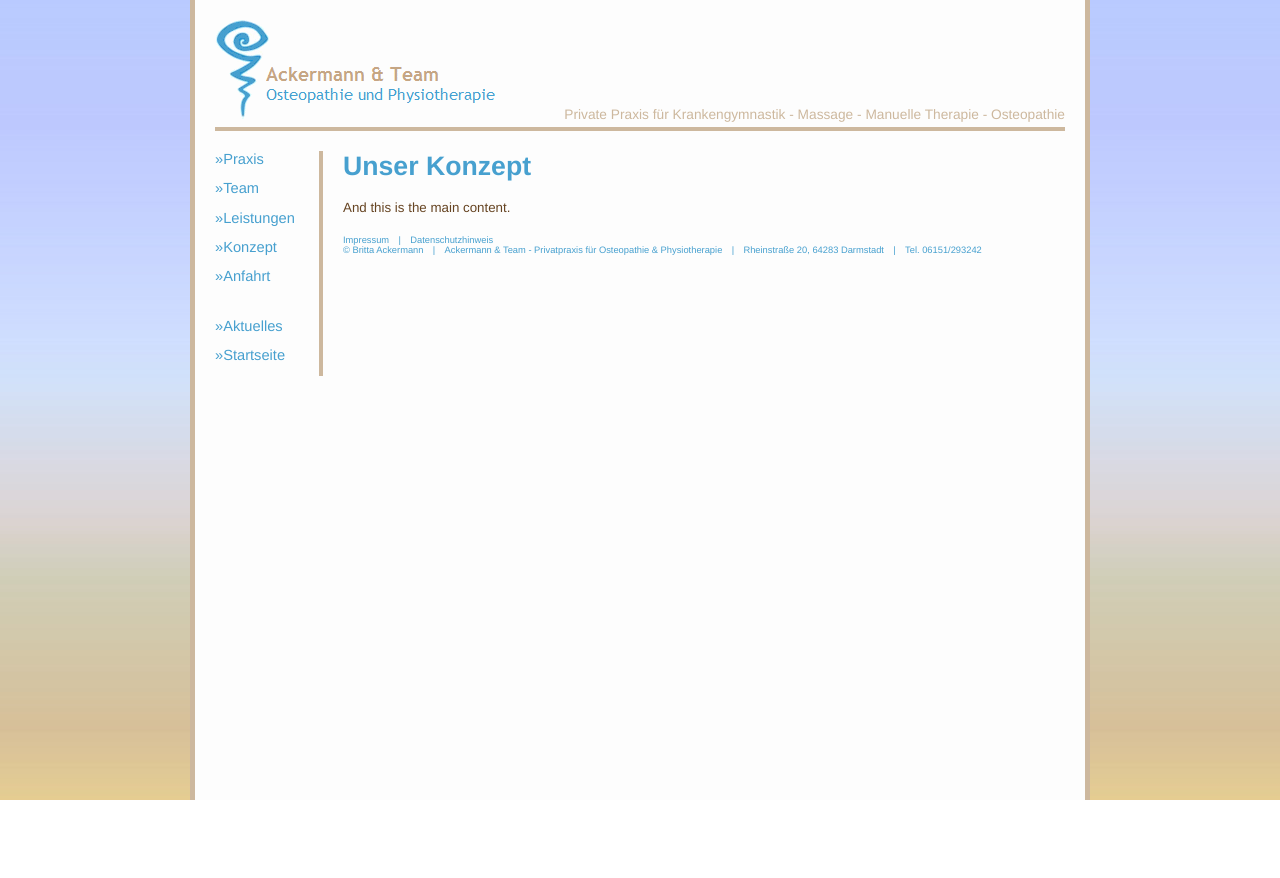
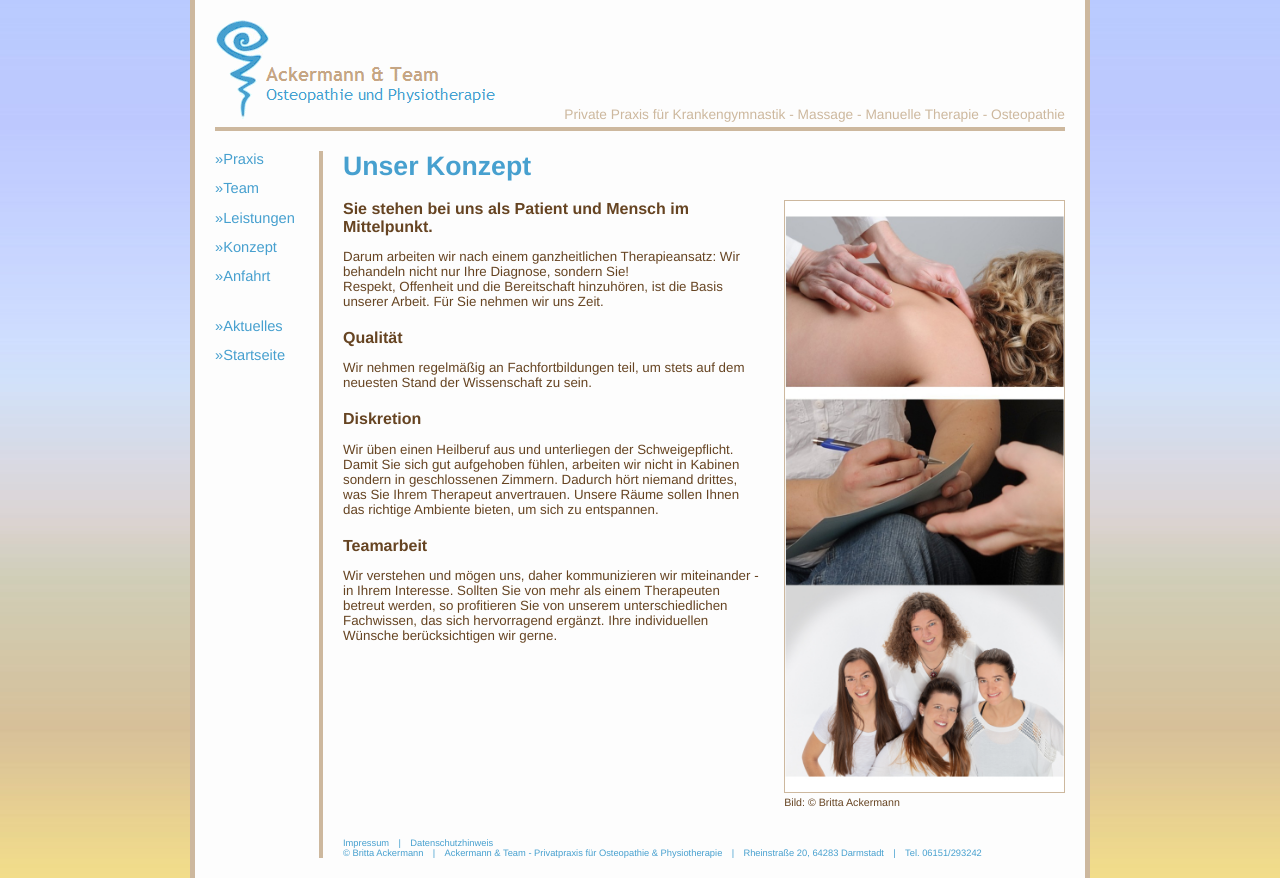
Before and after one commit to ackermann-physio/ackermann-physio, a Next.js app: page /konzept in a window 1280 px wide. Before the commit the page ends 800 px from the top, so only its background shows below. Built offline with nearby package versions, Linux system fonts and the light colour scheme.

Commit message:
New edited Konzept.js

```diff
--- a/pages/konzept.js
+++ b/pages/konzept.js
@@ -1,11 +1,30 @@
 
 import Layout from '../components/layout'
+
+import content from '../styles/content.module.css'
+import util from '../styles/util.module.css'
 
 export default function About() {
   return (
     <Layout>
-      <h1>Unser Konzept</h1>
-      And this is the main content.
+        <h1>Unser Konzept</h1>
+        <div className={content.wrapper}>
+          <div className={content.text}>
+            <h2>Sie stehen bei uns als Patient und Mensch im Mittelpunkt.</h2>
+            Darum arbeiten wir nach einem ganzheitlichen Therapieansatz: Wir behandeln nicht nur Ihre Diagnose, sondern Sie!<br />
+            Respekt, Offenheit und die Bereitschaft hinzuhören, ist die Basis unserer Arbeit. Für Sie nehmen wir uns Zeit.
+            <h2>Qualität</h2>
+            Wir nehmen regelmäßig an Fachfortbildungen teil, um stets auf dem neuesten Stand der Wissenschaft zu sein.
+            <h2>Diskretion</h2>
+            Wir üben einen Heilberuf aus und unterliegen der Schweigepflicht. Damit Sie sich gut aufgehoben fühlen, arbeiten wir nicht in Kabinen sondern in geschlossenen Zimmern. Dadurch hört niemand drittes, was Sie Ihrem Therapeut anvertrauen. Unsere Räume sollen Ihnen das richtige Ambiente bieten, um sich zu entspannen.
+            <h2>Teamarbeit</h2>
+            Wir verstehen und mögen uns, daher kommunizieren wir miteinander - in Ihrem Interesse. Sollten Sie von mehr als einem Therapeuten betreut werden, so profitieren Sie von unserem unterschiedlichen Fachwissen, das sich hervorragend ergänzt. Ihre individuellen Wünsche berücksichtigen wir gerne.
+          </div>
+          <div className={content.img}>
+            <img src="/img/physiotherapie_konzept-3fach.jpg" />
+            <span className={content.subtitle}>Bild: © Britta Ackermann</span>
+          </div>
+        </div>
     </Layout>
   )
 }
--- a/styles/globals.css
+++ b/styles/globals.css
@@ -19,16 +19,20 @@ a {
 }
 
 h1, h2, h3, h4 {
-  color: #47A0CF;
-  margin-top: 0;
+    margin-top: 0;
+}
+
+h2, h3, h4 {
+    color: #664422;
 }
 
 h1 {
-  font-size: 2em;
+    color: #47A0CF;
+    font-size: 2em;
 }
 
 h2 {
-  font-size: 1.5em;
+  font-size: 1.2em;
 }
 
 ul {
```
Also changed, not shown: public/img/physiotherapie_konzept-3fach.jpg (added).
